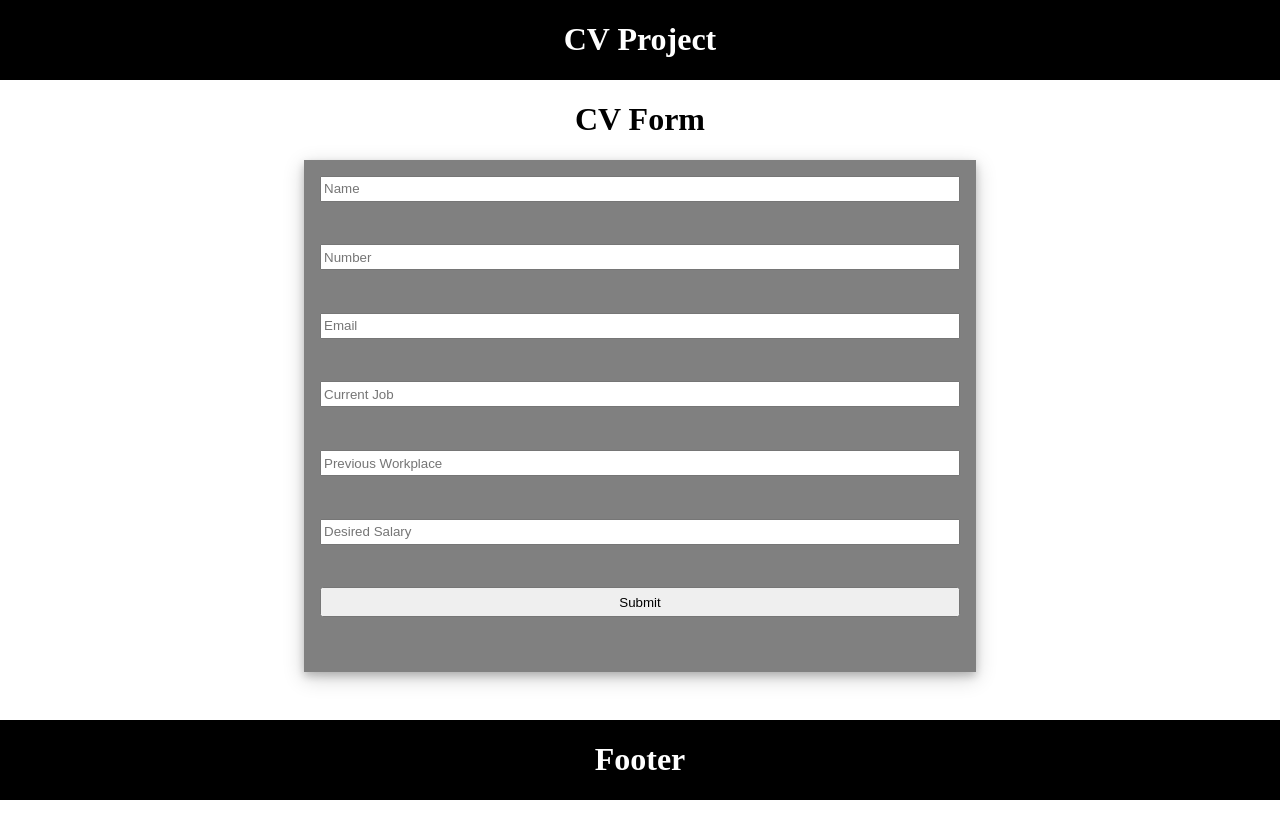
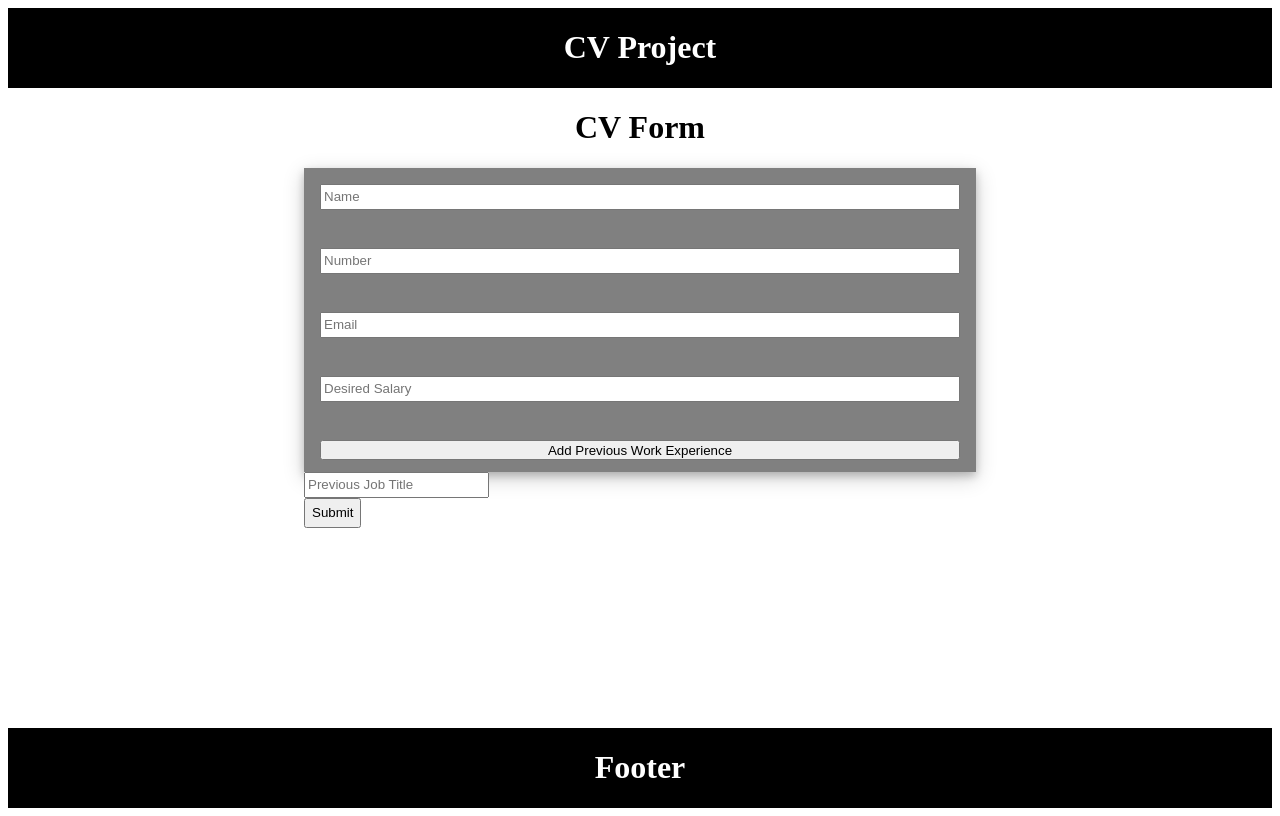
Before and after one commit to JacobBartlett24/cv-project, a React (Create React App) app: page / in a window 1280 px wide. Built offline with nearby package versions, Linux system fonts and the light colour scheme.

Commit message:
Refactored functional components to class components

```diff
--- a/src/App.js
+++ b/src/App.js
@@ -1,19 +1,23 @@
 import Header from './Header';
-import Main from './Main';
+import AppComponent from './Main';
 import Footer from './Footer';
+import { Component } from 'react';
 
 
-function App() {
+class App extends Component {
 
-  document.body.style.margin = '0';
 
+  render(){
     return (
+      <div>
         <div className="App">
           <Header title = 'CV Project'/>
-      <Main title = 'CV Form'/>
+          <AppComponent title = 'CV Form' />
           <Footer title = 'Footer'/>
+        </div>
       </div>
     );
   }
+}
 
 export default App;
--- a/src/Main.js
+++ b/src/Main.js
@@ -1,4 +1,4 @@
-import React from "react";
+import React, { Component } from "react";
 import styled from "styled-components";
 
 const MainStyle = styled.div`
@@ -18,39 +18,50 @@ const Title = styled.div`
 `
 const ContainerStyle = styled.div`
   display: grid;
-  grid-template-rows: repeat(7,1fr);
-  height: 60vh;
+  grid-template-rows: repeat(5,4rem);
+  height: 17rem;
   width: 50vw;
   padding: 1rem;
   box-shadow: 0 4px 8px 0 rgba(0, 0, 0, 0.2), 0 6px 20px 0 rgba(0, 0, 0, 0.19);
   background: grey;
   `
 
-const MainContainer = () => {
-  return (
+  const WorkExperience = styled.div`
+
+  `
+class AppComponent extends Component{
+  constructor(props){
+    super(props)
+
+    this.state = {
+      child: {inner: ''},
+      children: [],
+    }
+  }
+
+  render(){
+    const {child, children} = this.state
+    return(
+      <MainStyle>
+      <div>
+        <Title><h1>{this.props.title}</h1></Title>
+        <FormStyle>
+          <form action="">
           <ContainerStyle>
             <input type="text" placeholder="Name" id = 'name' style = {{height: 20}}/>
             <input type="number" placeholder="Number" id = 'number' style = {{height: 20}}/>
             <input type="email" placeholder="Email" id = 'email' style = {{height: 20}}/>
-    <input type="text" placeholder="Current Job" id = 'job' style = {{height: 20}}/>
-    <input type="text" placeholder="Previous Workplace" id = 'workplace' style = {{height: 20}}/>
             <input type="text" placeholder="Desired Salary" id = 'salary' style = {{height: 20}}/>
+            <button
+            id = 'workExperience'
+            style={{height: 20}}>
+              Add Previous Work Experience
+            </button>
+          </ContainerStyle>
+          <WorkExperience>
+            <input type="text" placeholder="Previous Job Title" id = 'salary' style = {{height: 20}}/>
+          </WorkExperience>
           <button type = 'submit' id = 'submit'style = {{height: 30}}>Submit</button>
-    </ContainerStyle>
-  );
-}
-
-const Main = (props) => {
-
-  const {title} = props
-
-  return(
-    <MainStyle>
-    <div>
-      <Title><h1>{title}</h1></Title>
-      <FormStyle>
-        <form action="">
-          <MainContainer />
           </form>
         </FormStyle>
 
@@ -59,4 +70,6 @@ const Main = (props) => {
     );
   }
 
-export default Main;
+}
+
+export default AppComponent;
```
Lines whose indentation alone changed are shown as unchanged.
